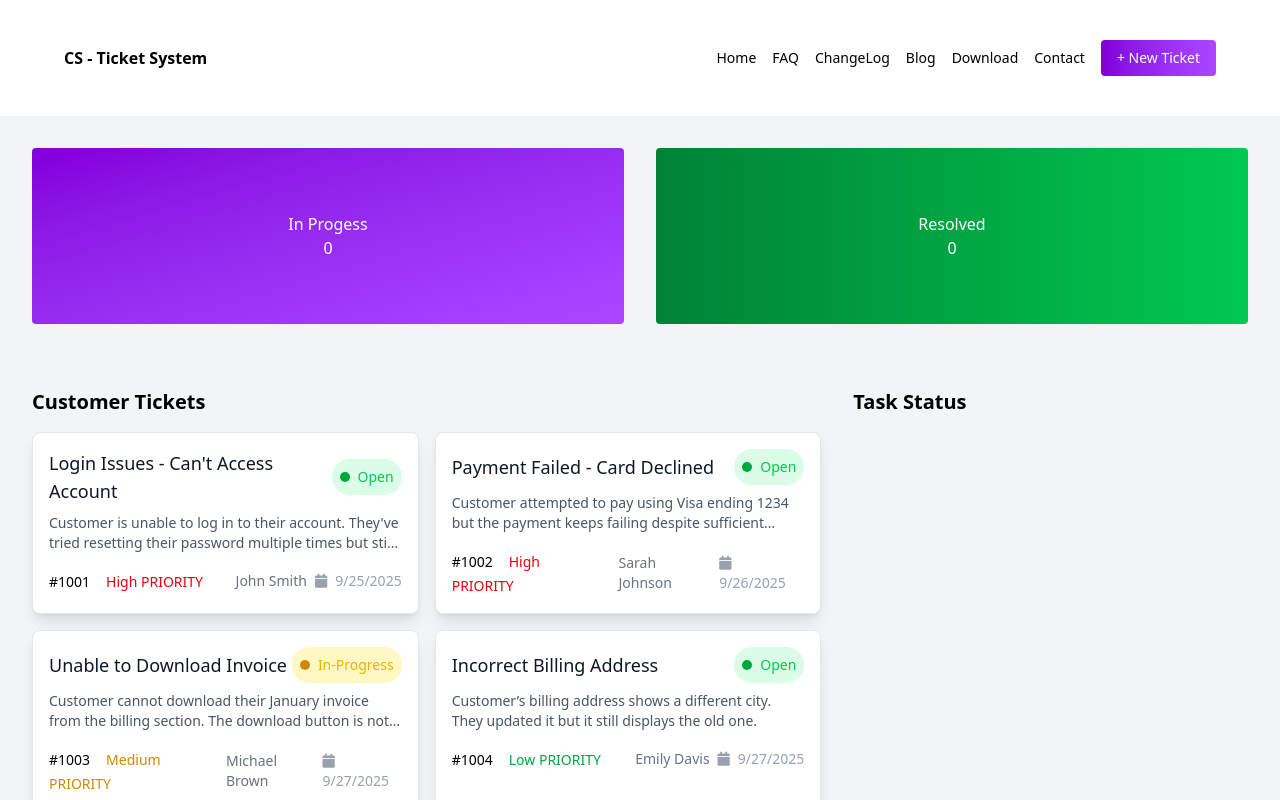
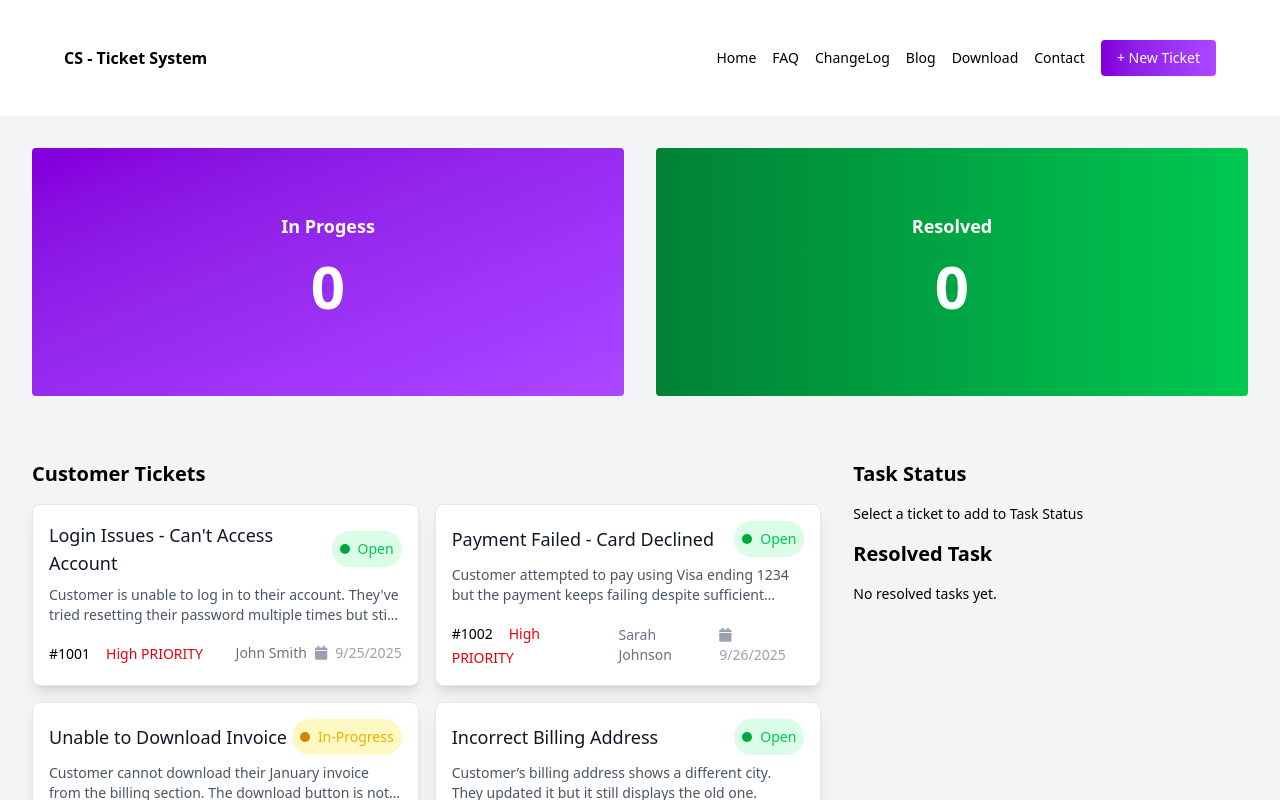
Before and after one commit to mehedii-hasann-00/react-ass-7, a React (Vite) app: page / in a window 1280 px wide. Shown: the top 800 px of the page. Built offline with nearby package versions, Linux system fonts and the light colour scheme.

Commit message:
ticket cards functionality add

```diff
--- a/src/App.jsx
+++ b/src/App.jsx
@@ -3,12 +3,13 @@ import { useState, useEffect } from 'react'
 function App() {
   const [count, setCount] = useState(0);
   const [tickets, setTickets] = useState([]);
+  const [taskInProgess, setTaskInProgess] = useState([]);
+  const [taskResolved, setTaskResolved] = useState([]);
 
   useEffect(() => {
     fetch('/data.json')
       .then((response) => response.json())
       .then((data) => {
-        console.log(data);
         setTickets(data)
       })
       .catch((error) => console.error('Error loading JSON data:', error));
@@ -23,12 +24,37 @@ function App() {
     });
   };
 
+  const handle_in_progess = (t) => {
+    if (taskInProgess.length > 0) {
+      let found = false;
+      for (let i = 0; i < taskInProgess.length; i++) {
+
+        if (t.id === taskInProgess[i].id) {
+          found = true;
+        }
+      }
+      if (!found) {
+        setTaskInProgess(prev => [...prev, { id: t.id, title: t.title }])
+      }
+    }
+    else {
+      setTaskInProgess([{ id: t.id, title: t.title }])
+    }
+  }
+
+  const handle_resolve = (task) => {
+    setTickets(tickets.filter(t => t.id !== task.id));
+    setTaskInProgess(taskInProgess.filter(t => t.id !== task.id));
+    setTaskResolved(prev => [...prev, { title: task.title }])
+  }
+
+  console.log(taskInProgess);
   return (
     <>
-      <div class="">
-        <div class="flex flex-col lg:flex-row justify-between items-center px-8 mx-8 py-6 text-black">
-          <h3 class="font-semibold">CS - Ticket System</h3>
-          <div class="flex flex-col lg:flex-row gap-4 text-sm my-8 lg:my-4">
+      <div className="">
+        <div className="flex flex-col lg:flex-row justify-between items-center px-8 mx-8 py-6 text-black">
+          <h3 className="font-semibold">CS - Ticket System</h3>
+          <div className="flex flex-col lg:flex-row gap-4 text-sm my-8 lg:my-4">
             <div className='flex flex-col lg:flex-row gap-4 py-2'>
               <p>Home</p>
               <p>FAQ</p>
@@ -37,7 +63,7 @@ function App() {
               <p>Download</p>
               <p>Contact</p>
             </div>
-            <button class="bg-gradient-to-r from-purple-700 to-purple-500 text-white px-4 py-2 rounded">+ New Ticket</button>
+            <button className="bg-gradient-to-r from-purple-700 to-purple-500 text-white px-4 py-2 rounded">+ New Ticket</button>
           </div>
 
         </div>
@@ -45,12 +71,12 @@ function App() {
       <div className='bg-gray-100 p-8'>
         <div className='grid grid-cols-2 gap-8 text-center'>
           <div className='bg-gradient-to-br from-purple-700 to-purple-500 text-white p-16 rounded'>
-            <h3>In Progess</h3>
-            <p>0</p>
+            <h3 className='text-lg font-semibold'>In Progess</h3>
+            <p className='my-4 text-6xl font-bold'>{taskInProgess.length}</p>
           </div>
           <div className='bg-gradient-to-r from-green-700 to-green-500 text-white p-16 rounded'>
-            <h3>Resolved</h3>
-            <p>0</p>
+            <h3 className='text-lg font-semibold'>Resolved</h3>
+            <p className='my-4 text-6xl font-bold'>{taskResolved.length}</p>
           </div>
         </div>
         <div className='flex my-8 gap-8 py-8'>
@@ -59,33 +85,31 @@ function App() {
             {tickets && tickets.length > 0 ?
               <div className='grid grid-cols-2 gap-4'>
                 {tickets.map(t => (
-                  <div key={t.id} class=" rounded-lg border border-gray-200 shadow-lg p-4 bg-white">
-                    <div class="flex justify-between items-center">
-                      <h2 class="text-lg font-medium text-gray-900">{t.title}</h2>
+                  <div key={t.id} className=" rounded-lg border border-gray-200 shadow-lg p-4 bg-white cursor-pointer" onClick={() => handle_in_progess(t)}>
+                    <div className="flex justify-between items-center">
+                      <h2 className="text-lg font-medium text-gray-900">{t.title}</h2>
                       {t.status && t.status === "Open" ?
-                        <span class="text-green-500 text-sm p-2 bg-green-100 rounded-full flex items-center">
+                        <span className="text-green-500 text-sm p-2 bg-green-100 rounded-full flex items-center">
                           <span className="w-2.5 h-2.5 bg-green-600 rounded-full mr-2"></span>
                           {t.status}
                         </span>
                         :
-                        <span class="text-yellow-500 text-sm p-2 bg-yellow-100 rounded-full flex items-center">
+                        <span className="text-yellow-500 text-sm p-2 bg-yellow-100 rounded-full flex items-center">
                           <span className="w-2.5 h-2.5 bg-yellow-600 rounded-full mr-2"></span>
                           {t.status}
                         </span>
                       }
                     </div>
-
-
-                    <p class="text-gray-600 mt-2 line-clamp-2 text-sm">{t.description}</p>
-                    <div class="mt-4 flex justify-between items-center">
+                    <p className="text-gray-600 mt-2 line-clamp-2 text-sm">{t.description}</p>
+                    <div className="mt-4 flex justify-between items-center">
                       <div>
-                        <span class="text-sm">{t.id}</span>
+                        <span className="text-sm">{t.id}</span>
                         <span className={`${t.priority && t.priority === "High" ? "text-red-600" : t.priority === "Low" ? "text-green-600" : "text-yellow-600"} text-sm mx-4`}>{t.priority} PRIORITY</span>
                       </div>
 
-                      <div class="flex items-center space-x-2">
-                        <span class="text-gray-500 text-sm">{t.customer}</span>
-                        <span class="text-gray-400 text-sm"><span><i className="fa fa-thin fa-calendar pr-2"></i></span>{formatDate(t.createdAt)}</span>
+                      <div className="flex items-center space-x-2">
+                        <span className="text-gray-500 text-sm">{t.customer}</span>
+                        <span className="text-gray-400 text-sm"><span><i className="fa fa-thin fa-calendar pr-2"></i></span>{formatDate(t.createdAt)}</span>
                       </div>
                     </div>
                   </div>
@@ -95,7 +119,33 @@ function App() {
               : null}
           </div>
           <div className='w-1/3'>
-            <h2 className='text-xl font-semibold'>Task Status</h2>
+            <div>
+              <h2 className='text-xl font-semibold'>Task Status</h2>
+              {taskInProgess && taskInProgess.length > 0 ?
+                taskInProgess.map(t => (
+                  <div key={t.id} className='bg-white rounded my-4 p-4 shadow-lg'>
+                    <p className='text-sm'>{t.title}</p>
+                    <button className='w-full bg-green-600 py-1 rounded my-2' onClick={() => handle_resolve(t)}>complete</button>
+                  </div>
+                ))
+                :
+                <p className='text-sm font-light my-4'>Select a ticket to add to Task Status</p>
+              }
+            </div>
+            <div>
+              <h2 className='text-xl font-semibold'>Resolved Task</h2>
+              {taskResolved && taskResolved.length > 0 ?
+                taskResolved.map(t => (
+                  <div key={t.id} className='bg-blue-100 rounded my-4 p-4 shadow-lg'>
+                    <p className='text-sm'>{t.title}</p>
+                  </div>
+                ))
+                :
+                <p className='text-sm font-light my-4'>No resolved tasks yet.</p>
+              }
+
+            </div>
+
           </div>
         </div>
       </div>
```
